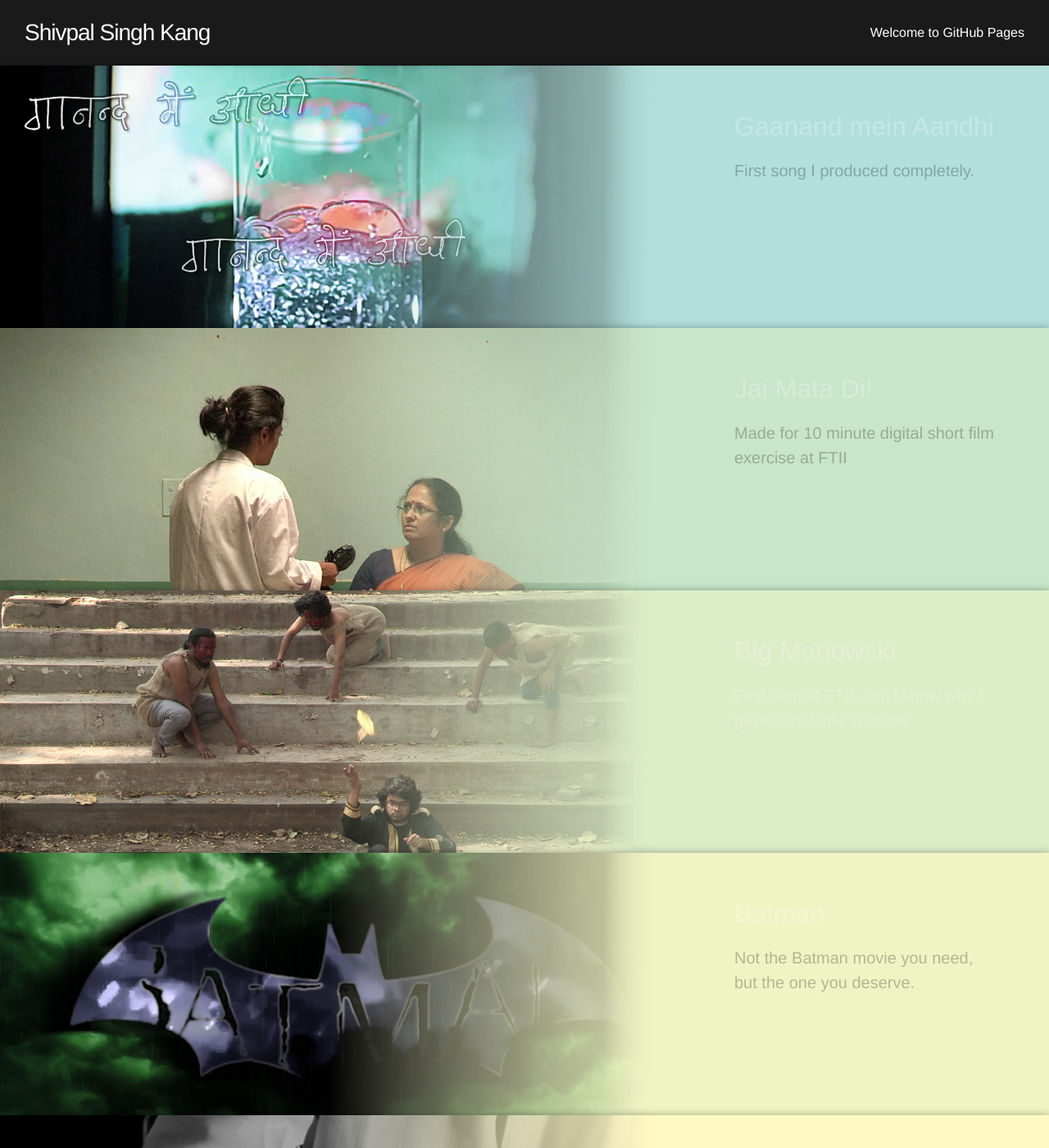
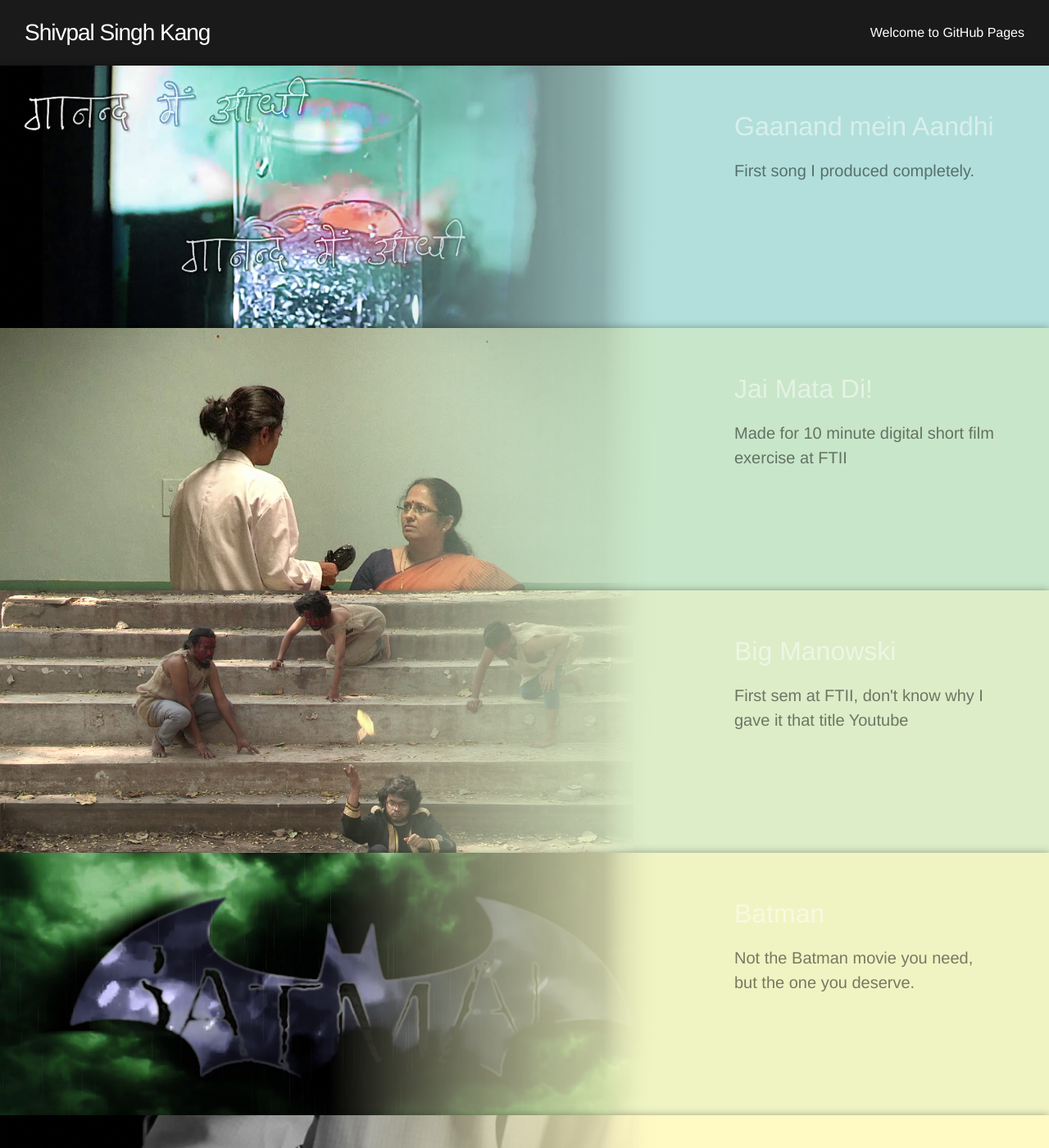
Before and after one commit to shivpalkang/shivpalkang.github.io, a Jekyll site: the page built from index.html, in a window 1280 px wide and 1400 px high. Shown: the whole window at 82% size. Built offline with Jekyll 4.4.1, drawn with Linux system fonts in a browser that asks for light colours.

Commit message:
Update _layout.scss

```diff
--- a/_sass/_layout.scss
+++ b/_sass/_layout.scss
@@ -282,7 +282,7 @@
 }
 
 .browse .browse-text a {
-  color:#fff !important;
+  color:#000000 !important; /* #fff */
 }
 
 .browse .browse-text {
@@ -299,8 +299,9 @@
   text-align:left;
   font-size:20px;
   color:#000000 !important; /* #fff */
-  opacity:0.25;
+  opacity:0.5;
   transition:opacity 0.6s;
+  transition:color 0.6s;
 
   @media only screen and (max-width: 1000px) {
     font-size:16px;
@@ -317,6 +318,11 @@
 }
 
 .row:hover .browse-text {
+  opacity:1.0;
+  color:#fff !important; /* delete if don't want to change color on hover */
+}
+
+.row:hover .browse-text a {
   opacity:1.0;
   color:#fff !important; /* delete if don't want to change color on hover */
 }
```
